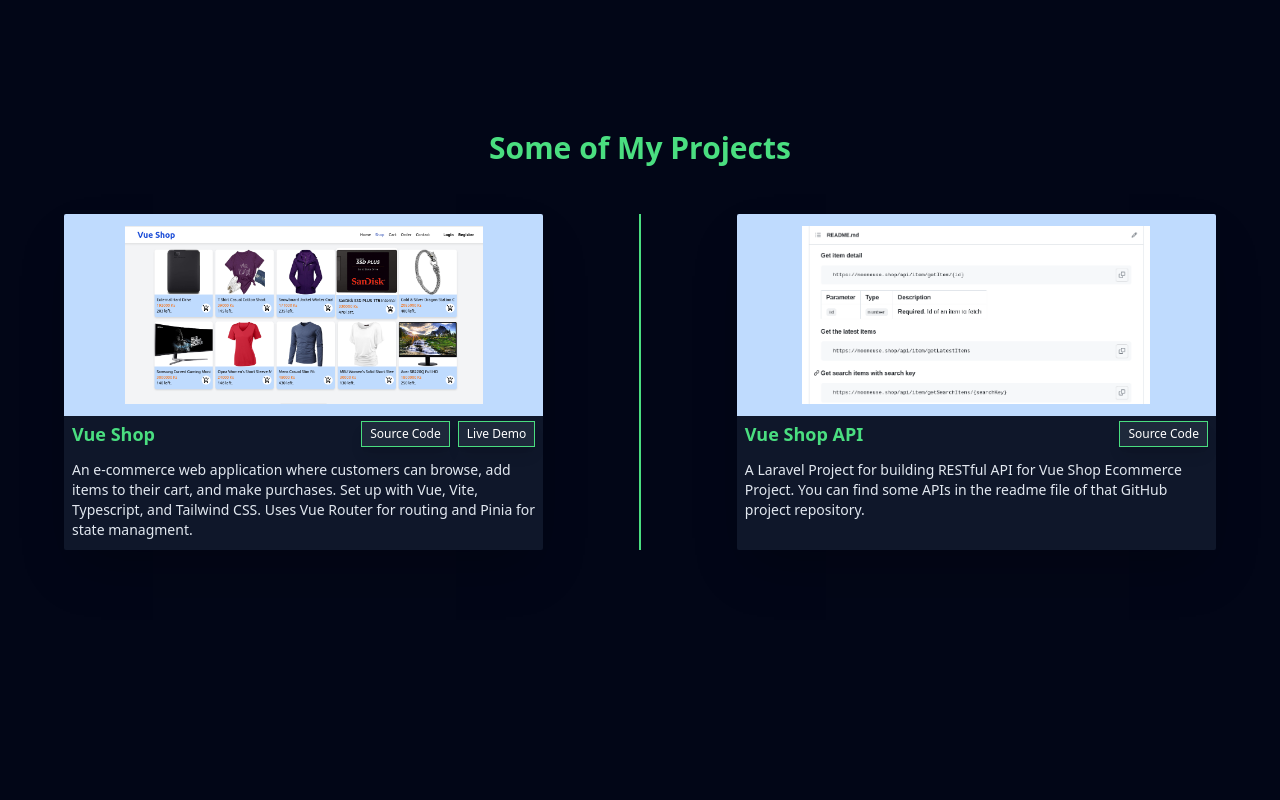
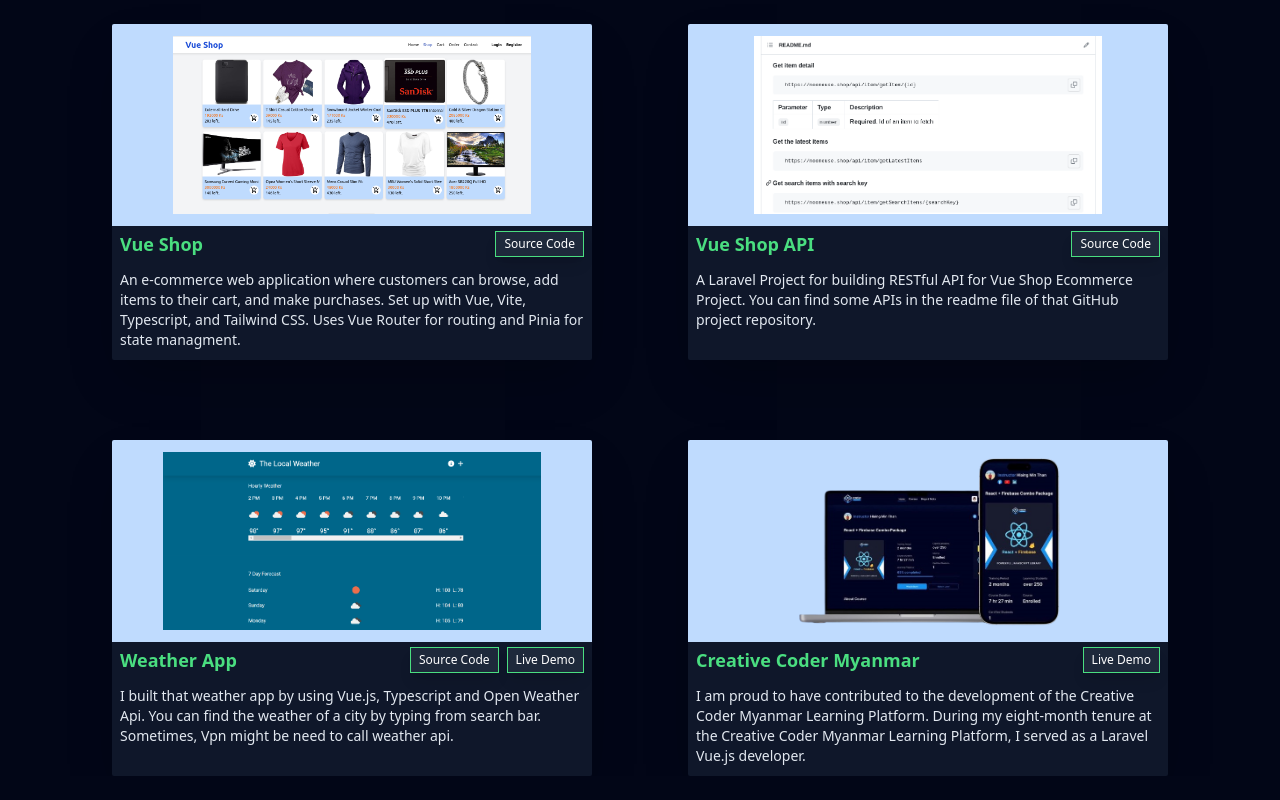
Before and after one commit to suanhsawmtung/Portfolio-2023, a Vue app: page / in a window 1280 px wide. Shown: the part 1660-2460 px from the top of the page. Built offline with nearby package versions, Linux system fonts and the light colour scheme.

Commit message:
add more projects

```diff
--- a/src/components/About.vue
+++ b/src/components/About.vue
@@ -1,11 +1,11 @@
 <template>
-    <section id="about" class="w-screen pt-28 lg:pt-0 lg:h-screen flex flex-col lg:flex-row justify-between gap-8 lg:gap-0 bg-slate-950 overflow-x-hidden">
-        <div class="w-full lg:w-2/6 h-auto lg:h-full ps-6 md:ps-16 lg:ps-0 flex justify-start lg:justify-center items-center">
+    <section id="about" class="w-screen pt-28 lg:pt-12 lg:h-screen flex flex-col lg:flex-row justify-between gap-8 lg:gap-0 bg-slate-950 overflow-x-hidden">
+        <div class="w-full lg:w-2/6 h-auto lg:h-full ps-6 md:ps-16 lg:ps-0 flex justify-start lg:justify-center items-start">
             <div class="w-11/12 sm:w-1/3 lg:w-4/6 h-auto overflow-hidden rounded-lg">
                 <img src="../assets/portfolio-about.jpg" class="w-full h-auto" alt="about">
             </div>
         </div>
-        <div class="w-full lg:w-4/6 lg:h-full flex items-center">
+        <div class="w-full lg:w-4/6 lg:h-full flex items-start">
             <div class="w-full px-6 md:ps-16 lg:ps-0 md:pe-16 text-white">
                 <h3
                     v-if="windowWidth < 1240"
--- a/src/components/Contact.vue
+++ b/src/components/Contact.vue
@@ -25,6 +25,14 @@
                         class="text-white text-decoration-none outline-none"
                     >
                         <i class="fa-brands fa-github text-3xl hover:text-green-400"></i>
+                    </a>
+                </li>
+                <li>
+                    <a
+                        href="https://www.linkedin.com/in/suanhsawmtung/" target="_blank"
+                        class="text-white text-decoration-none outline-none"
+                    >
+                        <i class="fa-brands fa-linkedin text-3xl hover:text-green-400"></i>
                     </a>
                 </li>
                 <li>
--- a/src/components/Projects.vue
+++ b/src/components/Projects.vue
@@ -1,11 +1,15 @@
 <template>
-    <section id="projects" class="w-screen lg:h-screen py-28 lg:py-0 flex flex-col justify-center bg-slate-950 overflow-x-hidden">
+    <section id="projects" class="w-screen lg:min-h-screen py-28 lg:py-0 flex flex-col justify-center bg-slate-950 overflow-x-hidden">
         <h1 class="mx-auto mb-12 font-bold text-3xl text-green-400">
-            Some of My Projects
+            Some of My Works
         </h1>
-        <div class="w-full px-6 md:px-16 flex flex-col lg:flex-row justify-center lg:justify-between gap-12 lg:gap-0">
-            <div class="w-full lg:w-1/2 h-auto text-white lg:me-auto lg:border-r lg:border-green-400">
-                <div class="w-full lg:w-5/6 h-[22rem] sm:h-[26rem] lg:h-84 lg:me-auto mx-auto lg:mx-0 shadow-2xl rounded-sm overflow-hidden">
+        <!-- <div class="w-full border mb-2 text-white px-6 md:px-16 grid lg:grid-cols-2 gap-12 lg:gap-y-20 lg:gap-x-0">
+            <div class="w-full lg:min-w-1/2 h-auto text-white bg-red-400">hle</div>
+            <div class="w-full lg:min-w-1/2 h-auto text-white bg-green-400">hello</div>
+        </div> -->
+        <div class="w-full px-6 md:px-16 grid lg:grid-cols-2 gap-12 lg:gap-y-20 lg:gap-x-0">
+            <div class="w-full lg:min-w-1/2 h-auto text-white ">
+                <div class="w-full lg:w-5/6 h-[22rem] sm:h-[26rem] lg:h-84 mx-auto shadow-2xl rounded-sm overflow-hidden">
                     <div class="w-full h-1/2 sm:h-3/5 overflow-hidden bg-blue-200 p-3">
                         <img
                             src="/vue-shop.png" alt=""
@@ -22,12 +26,12 @@
                                 >
                                     Source Code
                                 </a >
-                                <a
+                                <!-- <a
                                     href="https://vue-ecommerce-shop.netlify.app/" target="_blank"
                                     class="px-2 py-1 text-white bg-slate-800 border border-green-400 text-xs shadow-lg"
                                 >
                                     Live Demo
-                                </a>
+                                </a> -->
                             </div>
                         </div>
                         <p class="text-sm text-slate-200 px-2 pt-2">
@@ -37,8 +41,8 @@
                     </div>
                 </div>
             </div>
-            <div class="w-full lg:w-1/2 h-auto text-white lg:border-l lg:border-green-400">
-                <div class="w-full lg:w-5/6 h-[22rem] sm:h-[28rem] lg:h-84 lg:ms-auto mx-auto lg:mx-0 shadow-2xl rounded-sm overflow-hidden">
+            <div class="w-full lg:w-full h-auto text-white">
+                <div class="w-full lg:w-5/6 h-[22rem] sm:h-[28rem] lg:h-84 mx-auto shadow-2xl rounded-sm overflow-hidden">
                     <div class="w-full h-1/2 sm:h-3/5 overflow-hidden bg-blue-200 p-3 ">
                         <img
                             src="/vue-shop-api.png" alt=""
@@ -70,12 +74,77 @@
                     </div>
                 </div>
             </div>
+            <div class="w-full lg:min-w-1/2 h-auto text-white">
+                <div class="w-full lg:w-5/6 h-[22rem] sm:h-[28rem] lg:h-84 mx-auto shadow-2xl rounded-sm overflow-hidden">
+                    <div class="w-full h-1/2 sm:h-3/5 overflow-hidden bg-blue-200 p-3 ">
+                        <img
+                            src="/weather-app.png" alt=""
+                            class="w-full h-full object-contain"
+                        >
+                    </div>
+                    <div class="flex flex-col w-full h-1/2 sm:h-2/5 bg-slate-900">
+                        <div class="px-2 py-1 flex justify-between items-center">
+                            <h1 class="text-lg text-green-400 font-semibold">Weather App</h1>
+                            <div class="flex items-center gap-2">
+                                <a
+                                    href="https://github.com/suanhsawmtung/Vue-Typescript-Weather-App" target="_blank"
+                                    class="px-2 py-1 text-white bg-slate-800 border border-green-400 text-xs shadow-lg"
+                                >
+                                    Source Code
+                                </a >
+                                <a
+                                    href="https://vue-typescript-weather-app.netlify.app/" target="_blank"
+                                    class="px-2 py-1 text-white bg-slate-800 border border-green-400 text-xs shadow-lg"
+                                >
+                                    Live Demo
+                                </a>
+                            </div>
+                        </div>
+                        <p class="text-sm text-slate-200 px-2 pt-2">
+                            I built that weather app by using Vue.js, Typescript and Open Weather Api. You can find the weather of a city
+                            by typing from search bar. Sometimes, Vpn might be need to call weather api.
+                        </p>
+                    </div>
+                </div>
+            </div>
+            <div class="w-full lg:min-w-1/2 h-auto text-white">
+                <div class="w-full lg:w-5/6 h-[22rem] sm:h-[28rem] lg:h-84 mx-auto shadow-2xl rounded-sm overflow-hidden">
+                    <div class="w-full h-1/2 sm:h-3/5 overflow-hidden bg-blue-200 p-3 ">
+                        <img
+                            src="/creative-coder-myanmar.png" alt=""
+                            class="w-full h-full object-contain"
+                        >
+                    </div>
+                    <div class="flex flex-col w-full h-1/2 sm:h-2/5 bg-slate-900">
+                        <div class="px-2 py-1 flex justify-between items-center">
+                            <h1 class="text-lg text-green-400 font-semibold">Creative Coder Myanmar</h1>
+                            <div class="flex items-center gap-2">
+                                <!-- <a
+                                    href="https://github.com/suanhsawmtung/Vue-Typescript-Weather-App" target="_blank"
+                                    class="px-2 py-1 text-white bg-slate-800 border border-green-400 text-xs shadow-lg"
+                                >
+                                    Source Code
+                                </a > -->
+                                <a
+                                    href="https://creativecodermm.com/" target="_blank"
+                                    class="px-2 py-1 text-white bg-slate-800 border border-green-400 text-xs shadow-lg"
+                                >
+                                    Live Demo
+                                </a>
+                            </div>
+                        </div>
+                        <p class="text-sm text-slate-200 px-2 pt-2">
+                            I am proud to have contributed to the development of the Creative Coder Myanmar Learning Platform.
+                            During my eight-month tenure at the Creative Coder Myanmar Learning Platform, I served as a Laravel Vue.js developer.
+                        </p>
+                    </div>
+                </div>
+            </div>
         </div>
     </section>
 </template>
 
 <script setup lang="ts">
-
 </script>
 
 <style scoped>
```
Also changed, not shown: public/creative-coder-myanmar.png (added), public/weather-app.png (added).
